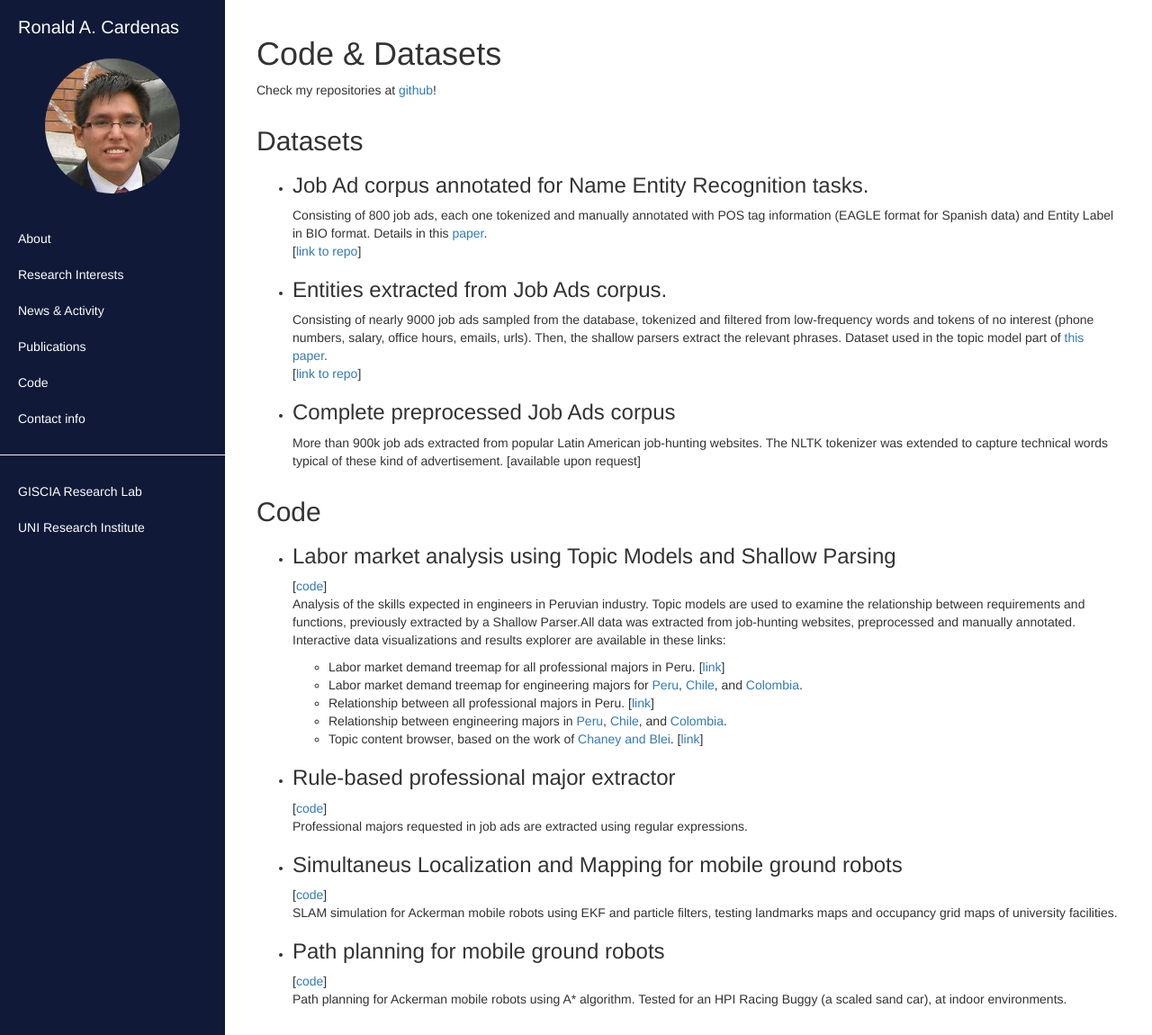
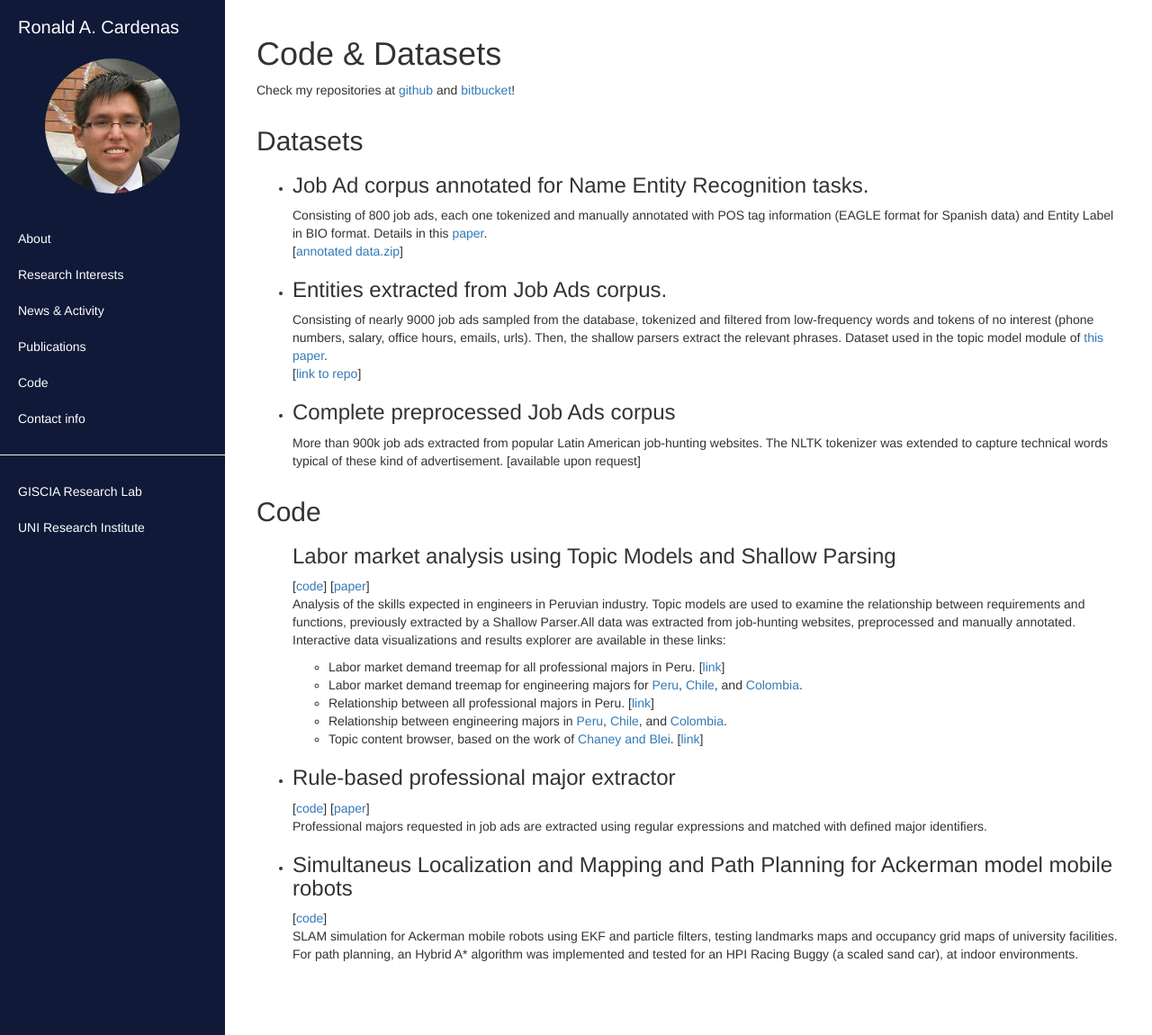
Before and after one commit to ronaldahmed/ronaldahmed.github.io, a Jekyll site: the page built from code/index.html, in a window 1280 px wide and 1150 px high. Shown: the whole window at 90% size. Built offline with Jekyll 4.4.1, drawn with Linux system fonts in a browser that asks for light colours.

Commit message:
report in english and more description

```diff
--- a/code/index.html
+++ b/code/index.html
@@ -7,7 +7,8 @@ title: Code
         <div id="page-content-wrapper">
             <div class="container-fluid">
                 <h1>Code &amp; Datasets</h1>
-                <p>Check my repositories at <a href="https://github.com/ronaldahmed">github</a>!
+                <p>Check my repositories at <a href="https://github.com/ronaldahmed">github</a> and
+                                            <a href="https://bitbucket.org/ronald_ahmed_c_rdenas_acosta/">bitbucket</a>!
                 <div class="row">
 
                     <div class="col-lg-12">
@@ -17,14 +18,14 @@ title: Code
                                 <h3>Job Ad corpus annotated for Name Entity Recognition tasks.</h3>
                                 <p>
                                 Consisting of 800 job ads, each one tokenized and manually annotated with POS tag information (EAGLE format for Spanish data) and Entity Label in BIO format. Details in this <a href="https://www.researchgate.net/publication/284156153_Panorama_of_the_market_demand_for_mechanical_engineers_in_South_American_countries">paper</a>.<br>
-                                [<a href="https://github.com/ronaldahmed/labor-market-demand-analysis/blob/master/annotated%20data.zip">link to repo</a>]
+                                [<a href="/docs/annotated data.zip">annotated data.zip</a>]
                                 </p>
                             </li>
 
                             <li>
                                 <h3>Entities extracted from Job Ads corpus.</h3>
                                 <p>
-                                Consisting of nearly 9000 job ads sampled from the database, tokenized and filtered from low-frequency words and tokens of no interest (phone numbers, salary, office hours, emails, urls). Then, the shallow parsers extract the relevant phrases. Dataset used in the topic model part of <a href="http://ronaldahmed.github.io/papers/shallow_parsing_topic_models.pdf">this paper</a>.<br>
+                                Consisting of nearly 9000 job ads sampled from the database, tokenized and filtered from low-frequency words and tokens of no interest (phone numbers, salary, office hours, emails, urls). Then, the shallow parsers extract the relevant phrases. Dataset used in the topic model module of <a href="http://ronaldahmed.github.io/papers/shallow_parsing_topic_models.pdf">this paper</a>.<br>
                                 [<a href="https://github.com/ronaldahmed/labor-market-demand-analysis">link to repo</a>]
                                 </p>
                             </li>
@@ -41,9 +42,10 @@ title: Code
                     <div class="col-lg-12">
                         <h2>Code</h2>
                         <ul>
-                            <li>
+                            <p>
                                 <h3>Labor market analysis using Topic Models and Shallow Parsing</h3>
                                 [<a href="https://github.com/ronaldahmed/labor-market-demand-analysis">code</a>]
+                                [<a href="/papers/shallow_parsing_topic_models.pdf">paper</a>]
                                 <p>
                                 Analysis of the skills expected in engineers in Peruvian industry. Topic models are used to examine the relationship between requirements and functions, previously extracted by a Shallow Parser.All data was extracted from job-hunting websites, preprocessed and manually annotated.<br>
                                 Interactive data visualizations and results explorer are available in these links:
@@ -60,25 +62,19 @@ title: Code
                             <li>
                                 <h3>Rule-based professional major extractor</h3>
                                 [<a href="https://github.com/ronaldahmed/labor-market-demand-analysis/tree/master/major_extractor">code</a>]
+                                [<a href="https://www.researchgate.net/publication/284156153_Panorama_of_the_market_demand_for_mechanical_engineers_in_South_American_countries">paper</a>]
                                 <p>
-                                Professional majors requested in job ads are extracted using regular expressions.
+                                Professional majors requested in job ads are extracted using regular expressions and matched with defined major identifiers.
                                 </p>
                             </li>
                             <li>
-                                <h3>Simultaneus Localization and Mapping for mobile ground robots</h3>
+                                <h3>Simultaneus Localization and Mapping and Path Planning for Ackerman model mobile robots</h3>
                                 [<a href="https://github.com/ronaldahmed/SLAM-for-ugv">code</a>]
                                 <p>
-                                SLAM simulation for Ackerman mobile robots using EKF and particle filters, testing landmarks maps and occupancy grid maps of university facilities.
+                                SLAM simulation for Ackerman mobile robots using EKF and particle filters, testing landmarks maps and occupancy grid maps of university facilities.<br>
+                                For path planning, an Hybrid A* algorithm was implemented and tested for an HPI Racing Buggy (a scaled sand car), at indoor environments.
                                 </p>
                             </li>
-                            <li>
-                                <h3>Path planning for mobile ground robots</h3>
-                                [<a href="https://github.com/ronaldahmed/SLAM-for-ugv/tree/master/path-planning">code</a>]
-                                <p>
-                                Path planning for Ackerman mobile robots using A* algorithm. Tested for an HPI Racing Buggy (a scaled sand car), at indoor environments.
-                                </p>
-                            </li>
-
                         </ul>
 
 
--- a/index.html
+++ b/index.html
@@ -40,6 +40,7 @@ title: Home
                     <div class="col-lg-12">
                         <div class="scrollable custom-list">
                             <ul>
+                                <li><b>January 2016:</b> Started working remotely with Professor <a href="http://www.ee.psu.edu/directory/FacultyInfo/Urbina/UrbinaProfilePage.aspx">Julio Urbina</a> in meteor plasma trails classification, modeled as image classification.</li>
                                 <li><b>August 2015:</b> Presented a <a>poster</a> about Topic Modeling and Shallow Parsing applied to Spanish web data at the <a href="http://www.i.kyoto-u.ac.jp/mlss15/">MLSS 2015</a> - Kyoto, Japan.
                                 <li><b>August 2015:</b> Attended the Machine Learning Summer School (<a href="www.i.kyoto-u.ac.jp/mlss15/">MLSS 2015</a>) in Kyoto, Japan.</li>
                                 <li><b>July 2015:</b> Paper accepted to ASME 2015 International Mechanical Engineering Congress &amp; Exposition (<a href="http://www.asmeconferences.org/IMECE2015/">IMECE 2015</a>).</li>
@@ -56,7 +57,7 @@ title: Home
                         <ul class="custom-list">
                             <li><b>Panorama of the market demand for Mechanical Engineers in South American countries</b><br>
                                 <span style="text-decoration:underline">R.A. Cardenas</span>, K.S. Bello, A.R. Valle, E.R. Villota and A.M. Coronado.<br>
-                                Proceedings of <a href="http://www.asmeconferences.org/IMECE2015/">ASME 2015 International Mechanical Engineering Congress &amp; Exposition (IMECE 2015)</a>. [<a href="https://www.researchgate.net/publication/284156153_Panorama_of_the_market_demand_for_mechanical_engineers_in_South_American_countries">pdf</a>]</li>
+                                Proceedings of <a href="https://www.researchgate.net/publication/284156153_Panorama_of_the_market_demand_for_mechanical_engineers_in_South_American_countries">ASME 2015 International Mechanical Engineering Congress &amp; Exposition (IMECE 2015)</a>. [<a href="https://www.researchgate.net/publication/284156153_Panorama_of_the_market_demand_for_mechanical_engineers_in_South_American_countries">pdf</a>]</li>
 
                             <li><b>Labor market demand analysis for engineering majors in Peru using Shallow Parsing and Topic Modeling</b>.<br>
                                 <span style="text-decoration:underline">R.A. Cardenas</span>, K.S. Bello and A.M. Coronado. <br>
```
Also changed, not shown: 2 other files.
